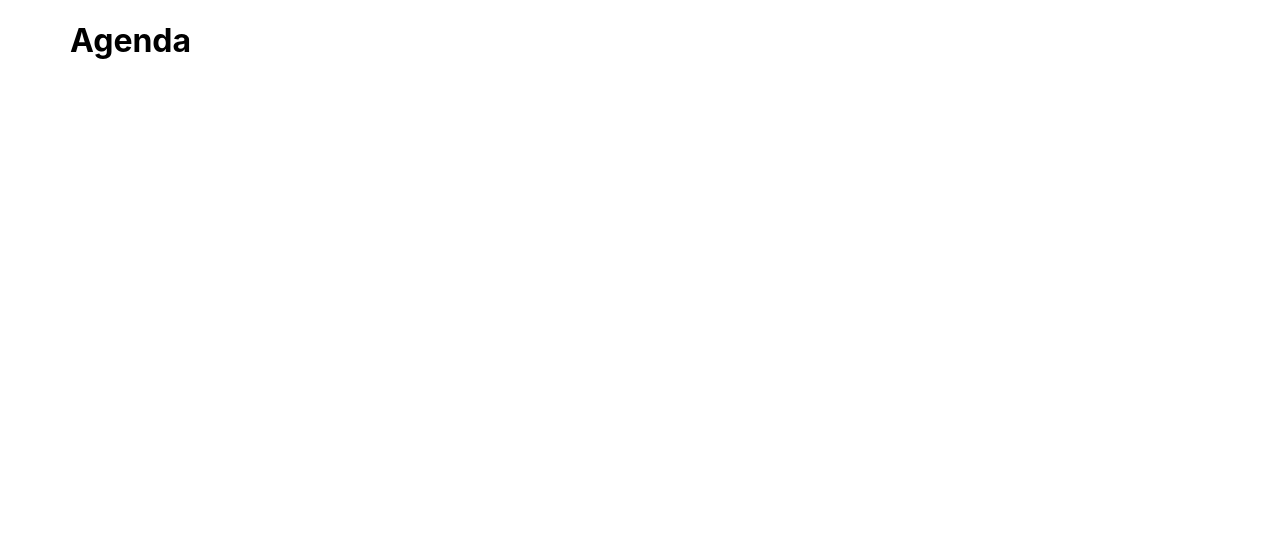
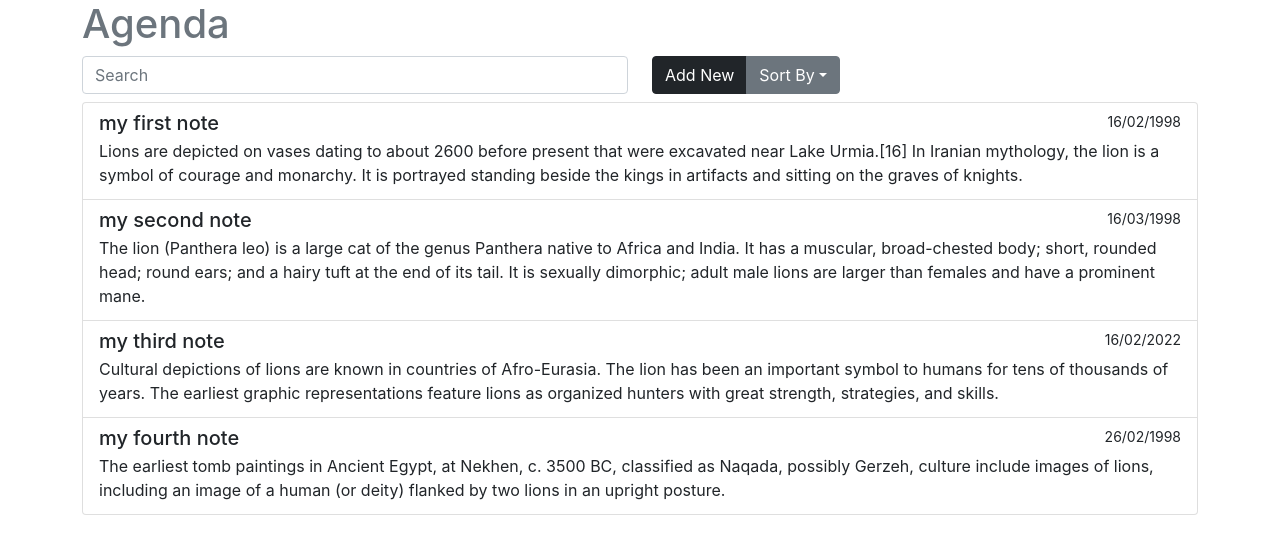
Before and after one commit to xvimnt/foremost-agenda, a React (Create React App) app in the folder client/: page / in a window 1280 px wide. Shown: the top 554 px of the page. Built offline with nearby package versions, Linux system fonts and the light colour scheme.

Commit message:
added notes

```diff
--- a/client/public/index.html
+++ b/client/public/index.html
@@ -24,7 +24,7 @@
       work correctly both with client-side routing and a non-root public URL.
       Learn how to configure a non-root public URL by running `npm run build`.
     -->
-    <link rel="stylesheet" href="https://cdnjs.cloudflare.com/ajax/libs/bootstrap/5.0.1/css/bootstrap-grid.min.css" integrity="sha512-Aa+z1qgIG+Hv4H2W3EMl3btnnwTQRA47ZiSecYSkWavHUkBF2aPOIIvlvjLCsjapW1IfsGrEO3FU693ReouVTA==" crossorigin="anonymous" referrerpolicy="no-referrer" />
+    <link href="https://cdn.jsdelivr.net/npm/bootstrap@5.0.2/dist/css/bootstrap.min.css" rel="stylesheet" integrity="sha384-EVSTQN3/azprG1Anm3QDgpJLIm9Nao0Yz1ztcQTwFspd3yD65VohhpuuCOmLASjC" crossorigin="anonymous">
     <title>React App</title>
   </head>
   <body>
@@ -40,6 +40,6 @@
       To begin the development, run `npm start` or `yarn start`.
       To create a production bundle, use `npm run build` or `yarn build`.
     -->
+    <script src="https://cdn.jsdelivr.net/npm/bootstrap@5.0.2/dist/js/bootstrap.bundle.min.js" integrity="sha384-MrcW6ZMFYlzcLA8Nl+NtUVF0sA7MsXsP1UyJoMp4YLEuNSfAP+JcXn/tWtIaxVXM" crossorigin="anonymous"></script>
   </body>
-  <script src="https://cdnjs.cloudflare.com/ajax/libs/bootstrap/5.0.1/js/bootstrap.min.js" integrity="sha512-EKWWs1ZcA2ZY9lbLISPz8aGR2+L7JVYqBAYTq5AXgBkSjRSuQEGqWx8R1zAX16KdXPaCjOCaKE8MCpU0wcHlHA==" crossorigin="anonymous" referrerpolicy="no-referrer"></script>
 </html>
--- a/client/src/App.jsx
+++ b/client/src/App.jsx
@@ -1,13 +1,32 @@
 import './App.css';
-
+import ItemList from './components/ItemList';
 function App() {
   return (
     <div className='container'>
       <div className='row'>
-        <div className='col-md-12'>
+        <div className='col-12'>
           <h1 className='text-muted'>Agenda</h1>
         </div>
       </div>
+      <div className='row mb-2'>
+        <div className='col-6'>
+          <input type="text" placeholder='Search' className='form-control' />
+        </div>
+        <div className='col-6'>
+          <div className="btn-group" role="group" aria-label="Basic example">
+            <button type="button" className="btn btn-dark">Add New</button>
+            <button className="btn btn-secondary dropdown-toggle" type="button" id="dropdownMenuButton1" data-bs-toggle="dropdown" aria-expanded="false">
+              Sort By
+            </button>
+            <ul className="dropdown-menu" aria-labelledby="dropdownMenuButton1">
+              <li><button className="dropdown-item">Title</button></li>
+              <li><button className="dropdown-item">Body</button></li>
+              <li><button className="dropdown-item">Date</button></li>
+            </ul>
+          </div>
+        </div>
+      </div>
+      <ItemList></ItemList>
     </div>
   );
 }
--- /dev/null
+++ b/client/src/components/Item.jsx
@@ -0,0 +1,12 @@
+export default function Item({note}) {
+    const {title, body, date} = note
+    return (
+        <button className="list-group-item list-group-item-action flex-column align-items-start">
+            <div className="d-flex w-100 justify-content-between">
+                <h5 className="mb-1">{title}</h5>
+                <small>{date}</small>
+            </div>
+            <p className="mb-1">{body}</p>
+        </button>
+    );
+}
--- /dev/null
+++ b/client/src/components/ItemList.jsx
@@ -0,0 +1,34 @@
+import Item from "./Item";
+
+const notes = [
+    {
+        title: "my first note",
+        body: "Lions are depicted on vases dating to about 2600 before present that were excavated near Lake Urmia.[16] In Iranian mythology, the lion is a symbol of courage and monarchy. It is portrayed standing beside the kings in artifacts and sitting on the graves of knights.",
+        date: "16/02/1998"
+    },
+    {
+        title: "my second note",
+        body: "The lion (Panthera leo) is a large cat of the genus Panthera native to Africa and India. It has a muscular, broad-chested body; short, rounded head; round ears; and a hairy tuft at the end of its tail. It is sexually dimorphic; adult male lions are larger than females and have a prominent mane.",
+        date: "16/03/1998"
+    },
+    {
+        title: "my third note",
+        body: "Cultural depictions of lions are known in countries of Afro-Eurasia. The lion has been an important symbol to humans for tens of thousands of years. The earliest graphic representations feature lions as organized hunters with great strength, strategies, and skills.",
+        date: "16/02/2022"
+    },
+    {
+        title: "my fourth note",
+        body: "The earliest tomb paintings in Ancient Egypt, at Nekhen, c. 3500 BC, classified as Naqada, possibly Gerzeh, culture include images of lions, including an image of a human (or deity) flanked by two lions in an upright posture.",
+        date: "26/02/1998"
+    },
+]
+
+export default function ItemList({ note }) {
+    return (
+        <div class="list-group">
+            {notes.map(note => {
+                return <Item key={note.title} note={note}></Item>
+            })}
+        </div>
+    );
+}
```
Also changed, not shown: client/public/manifest.json, client/src/components/Modal.jsx (added).
